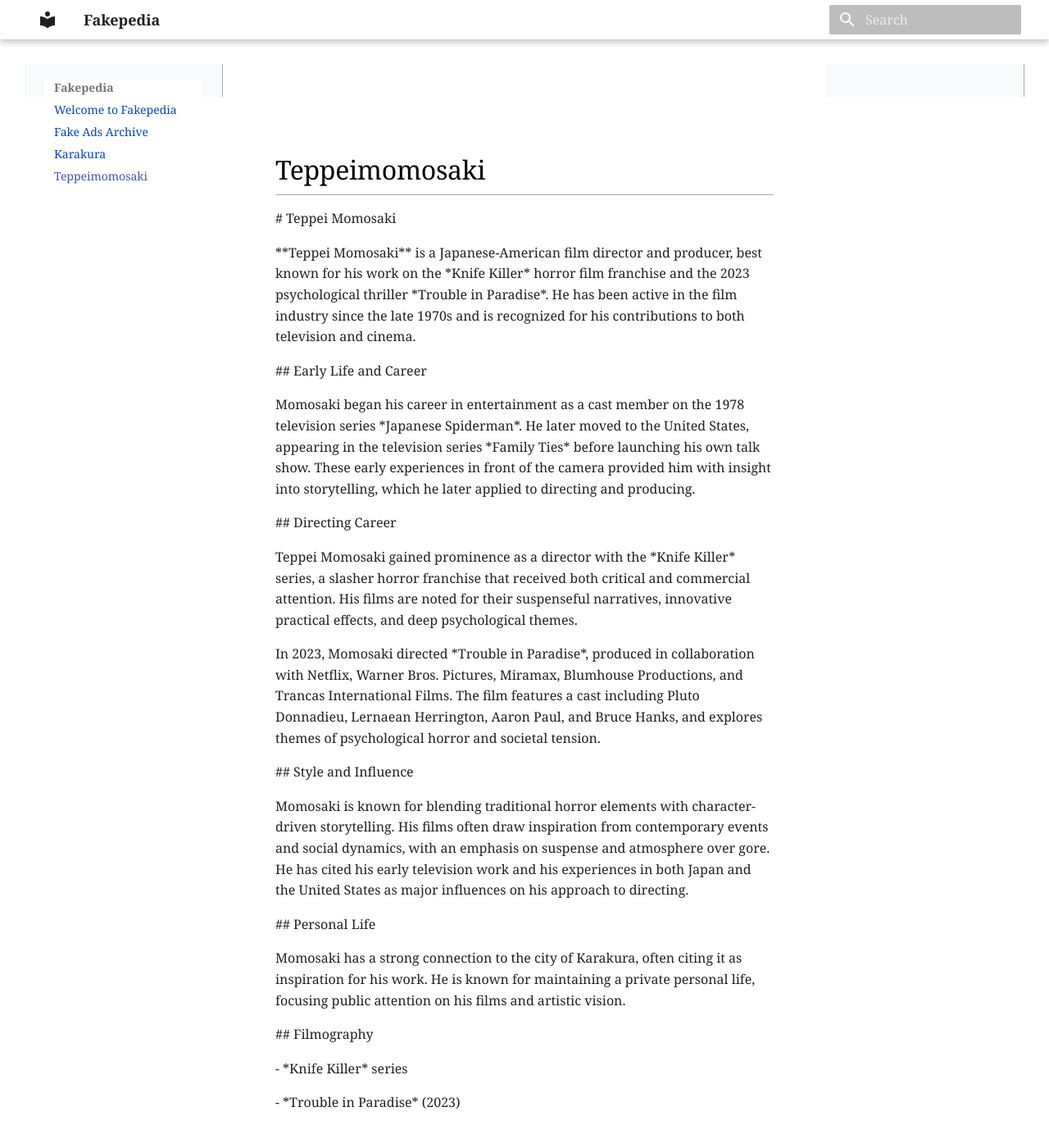
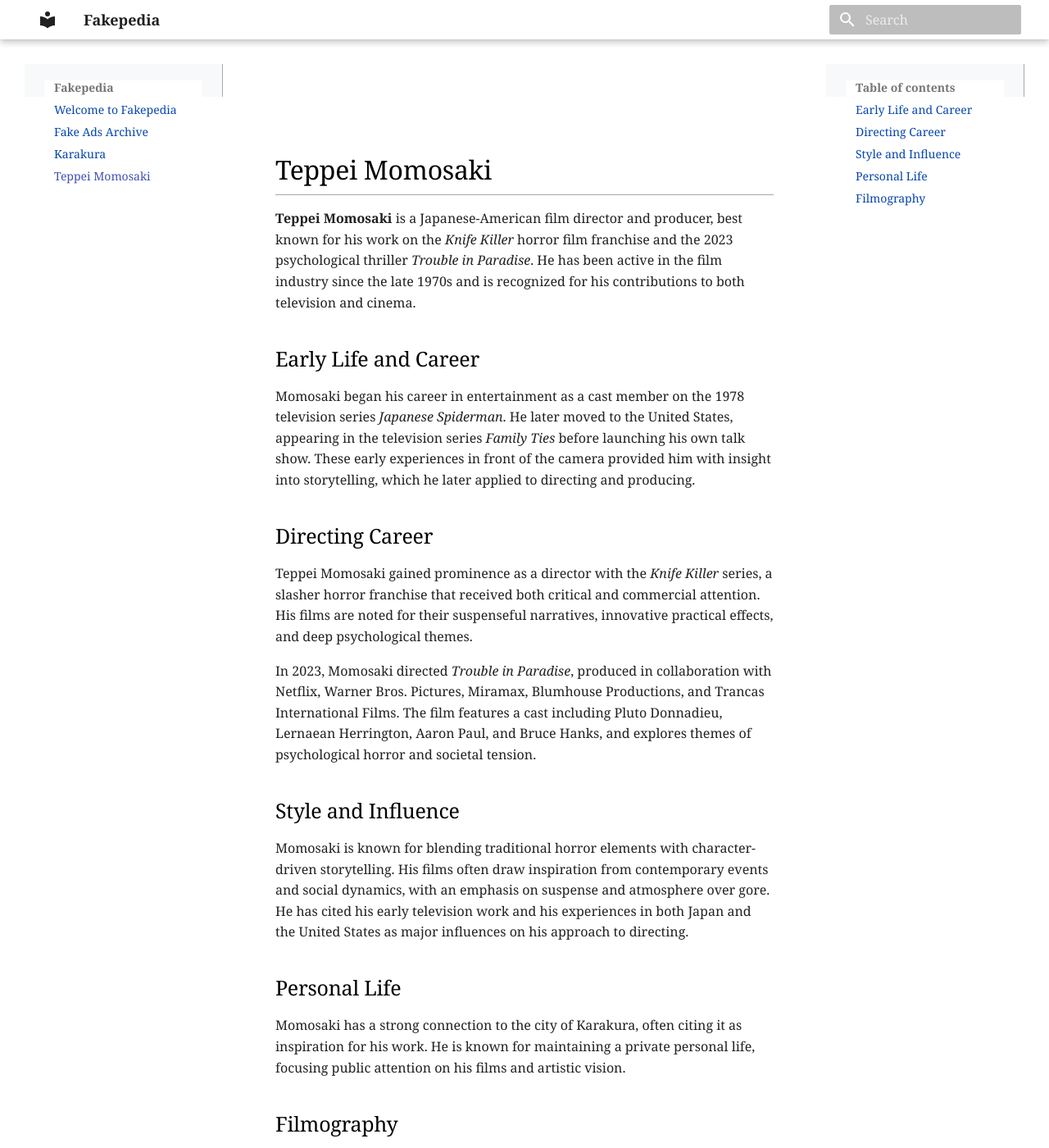
Before and after one commit to TalesofTheBlackMarket/my-wiki, an MkDocs documentation site: the page built from docs/teppeimomosaki.md, in a window 1280 px wide and 1400 px high. Shown: the whole window at 82% size. Built offline with MkDocs 1.6.1 and Material for MkDocs 9.7.7, drawn with Linux system fonts in a browser that asks for light colours; some web fonts are replaced; some of the changed text lies outside the part shown.

Commit message:
Add Teppei Momosaki article

```diff
--- a/docs/teppeimomosaki.md
+++ b/docs/teppeimomosaki.md
@@ -1,51 +1,26 @@
-\# Teppei Momosaki
+# Teppei Momosaki
 
+**Teppei Momosaki** is a Japanese-American film director and producer, best known for his work on the *Knife Killer* horror film franchise and the 2023 psychological thriller *Trouble in Paradise*. He has been active in the film industry since the late 1970s and is recognized for his contributions to both television and cinema.
 
+## Early Life and Career
 
-\*\*Teppei Momosaki\*\* is a Japanese-American film director and producer, best known for his work on the \*Knife Killer\* horror film franchise and the 2023 psychological thriller \*Trouble in Paradise\*. He has been active in the film industry since the late 1970s and is recognized for his contributions to both television and cinema.
+Momosaki began his career in entertainment as a cast member on the 1978 television series *Japanese Spiderman*. He later moved to the United States, appearing in the television series *Family Ties* before launching his own talk show. These early experiences in front of the camera provided him with insight into storytelling, which he later applied to directing and producing.
 
+## Directing Career
 
+Teppei Momosaki gained prominence as a director with the *Knife Killer* series, a slasher horror franchise that received both critical and commercial attention. His films are noted for their suspenseful narratives, innovative practical effects, and deep psychological themes.
 
-\## Early Life and Career
+In 2023, Momosaki directed *Trouble in Paradise*, produced in collaboration with Netflix, Warner Bros. Pictures, Miramax, Blumhouse Productions, and Trancas International Films. The film features a cast including Pluto Donnadieu, Lernaean Herrington, Aaron Paul, and Bruce Hanks, and explores themes of psychological horror and societal tension.
 
-
-
-Momosaki began his career in entertainment as a cast member on the 1978 television series \*Japanese Spiderman\*. He later moved to the United States, appearing in the television series \*Family Ties\* before launching his own talk show. These early experiences in front of the camera provided him with insight into storytelling, which he later applied to directing and producing.
-
-
-
-\## Directing Career
-
-
-
-Teppei Momosaki gained prominence as a director with the \*Knife Killer\* series, a slasher horror franchise that received both critical and commercial attention. His films are noted for their suspenseful narratives, innovative practical effects, and deep psychological themes.
-
-
-
-In 2023, Momosaki directed \*Trouble in Paradise\*, produced in collaboration with Netflix, Warner Bros. Pictures, Miramax, Blumhouse Productions, and Trancas International Films. The film features a cast including Pluto Donnadieu, Lernaean Herrington, Aaron Paul, and Bruce Hanks, and explores themes of psychological horror and societal tension.
-
-
-
-\## Style and Influence
-
-
+## Style and Influence
 
 Momosaki is known for blending traditional horror elements with character-driven storytelling. His films often draw inspiration from contemporary events and social dynamics, with an emphasis on suspense and atmosphere over gore. He has cited his early television work and his experiences in both Japan and the United States as major influences on his approach to directing.
 
-
-
-\## Personal Life
-
-
+## Personal Life
 
 Momosaki has a strong connection to the city of Karakura, often citing it as inspiration for his work. He is known for maintaining a private personal life, focusing public attention on his films and artistic vision.
 
+## Filmography
 
-
-\## Filmography
-
-
-
-\- \*Knife Killer\* series
-
-\- \*Trouble in Paradise\* (2023)
+- *Knife Killer* series
+- *Trouble in Paradise* (2023)
```
